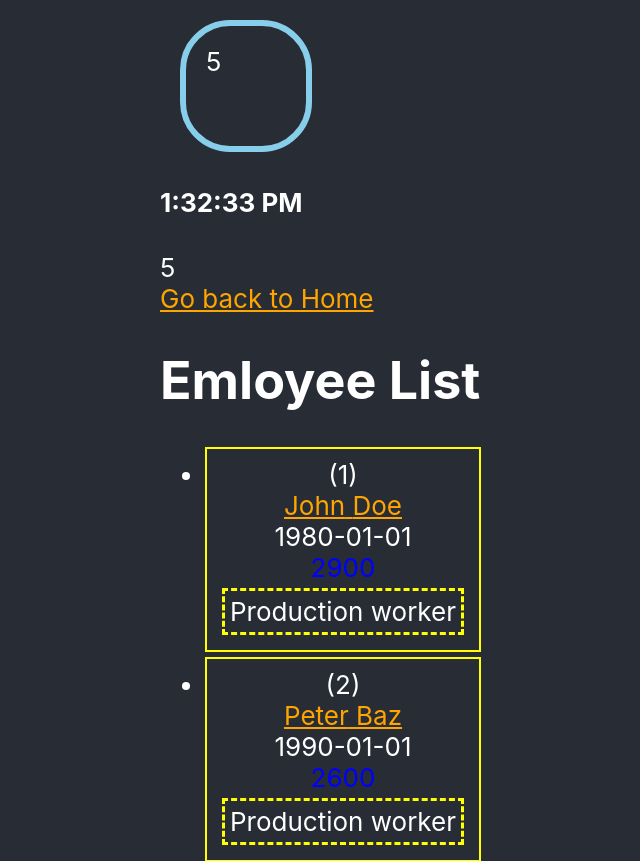
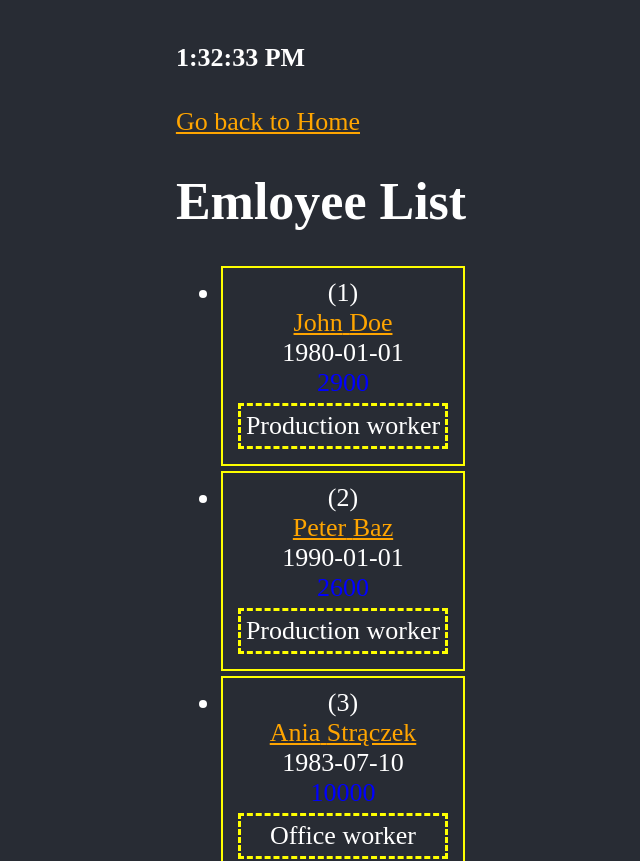
Before and after one commit to raczyk/ZDFRONpol-react-tests, a React (Create React App) app: page /employees-list in a window 1280 px wide. Shown: the top 861 px of the page, without its empty margins (317-957 px from the left). Built offline with nearby package versions, Linux system fonts and the light colour scheme.

Commit message:
reorganized folder structure

```diff
--- a/src/App.css
+++ /dev/null
@@ -1,45 +0,0 @@
-body {
-  background-color: #282C34;
-  min-height: 100vh;
-  display: flex;
-  flex-direction: column;
-  align-items: center;
-  justify-content: center;
-  font-size: calc(10px + 2vmin);
-  color: white;
-}
-.colorRed {
-color: red;
-}
-.colorBlue {
-color: rgb(72, 0, 255);
-}
-
-
-.loader {
-  border: 10px solid #f3f3f3;
-  border-top: 10px solid #3498db;
-  border-radius: 50%;
-  width: 80px;
-  height: 80px;
-  animation: spin 1s linear infinite;
-}
-
-@keyframes spin{
-  0% {
-    transform: rotate(0deg);
-  }
-  100% {
-    transform: rotate(360deg);
-  }
-}
-
-.timer {
-  border: 6px skyblue solid;
-  padding: 20px;
-  margin: 20px;
-  width: 80px;
-  height: 80px;
-  border-radius: 50px;
-  cursor: pointer;
-}
--- a/src/EmployeePage.tsx
+++ /dev/null
@@ -1,16 +0,0 @@
-import React from "react";
-import { useParams } from "react-router-dom";
-
-
-const EmployeePage = () => {
-    let { id } = useParams();
-
-    return (
-        <>
-            <h1>Employee Page</h1>
-            <div>id={id}</div>
-        </>
-    )
-}
-
-export default EmployeePage;
--- a/src/Clock.tsx
+++ b/src/components/Clock.tsx
@@ -2,14 +2,11 @@ import { useEffect, useState } from "react";
 
 const Clock = () => {
     const [dateString, setDateString] = useState<string>();
-    const [count, setCount] = useState(0);
 
     useEffect(() => {
       setInterval(() => {
         const newDateString = new Date().toLocaleTimeString();
         setDateString(newDateString);
-        setCount((count) => count + 1);
-        console.log('my interval', count);
       }, 1000);
       // eslint-disable-next-line react-hooks/exhaustive-deps
     }, []);
@@ -17,7 +14,7 @@ const Clock = () => {
     return (
       <div>
         <h4>{dateString}</h4>
-        {count}
+
       </div>
     );
   };
--- a/src/EmployeeListItem.tsx
+++ b/src/components/EmployeeListItem.tsx
@@ -34,7 +34,7 @@ interface EmployeeListItemProps {
 
 const EmployeesListItem = ({ employee, itemNumber }: EmployeeListItemProps) => {
 
-  const pathToEmployeePage = `/employee/:${employee.id}`
+  const pathToEmployeePage = `/employee/${employee.id}`
 
     return (
       <li style={employeeItemStyle}>
--- a/src/Timer.tsx
+++ b/src/components/Timer.tsx
@@ -1,20 +1,26 @@
 import React, { useEffect, useState } from 'react';
 
-const Timer = () => {
+interface TimerProps {
+    onReset?: (valueBeforeReset: number)=> void;
+}
+
+const Timer = (props: TimerProps) => {
+
   const [count, setCount] = useState(0);
 
   useEffect(() => {
     const intervalId = setInterval(() => {
-      console.log('timerInterval');
       setCount((count) => {
         return count + 1;
       });
     }, 1000);
 
-    return () => clearInterval(intervalId);
+    const effectCleanup = () => clearInterval(intervalId)
+    return effectCleanup;
   }, []);
 
   const resetTimer = () => {
+    props.onReset?.(count);
     setCount(0);
   };
 
--- a/src/index.css
+++ b/src/index.css
@@ -1,13 +1,45 @@
 body {
-  margin: 0;
-  font-family: -apple-system, BlinkMacSystemFont, 'Segoe UI', 'Roboto', 'Oxygen',
-    'Ubuntu', 'Cantarell', 'Fira Sans', 'Droid Sans', 'Helvetica Neue',
-    sans-serif;
-  -webkit-font-smoothing: antialiased;
-  -moz-osx-font-smoothing: grayscale;
+  background-color: #282C34;
+  min-height: 100vh;
+  display: flex;
+  flex-direction: column;
+  align-items: center;
+  justify-content: center;
+  font-size: calc(10px + 2vmin);
+  color: white;
+}
+.colorRed {
+color: red;
+}
+.colorBlue {
+color: rgb(72, 0, 255);
 }
 
-code {
-  font-family: source-code-pro, Menlo, Monaco, Consolas, 'Courier New',
-    monospace;
+
+.loader {
+  border: 10px solid #f3f3f3;
+  border-top: 10px solid #3498db;
+  border-radius: 50%;
+  width: 80px;
+  height: 80px;
+  animation: spin 1s linear infinite;
 }
+
+@keyframes spin{
+  0% {
+    transform: rotate(0deg);
+  }
+  100% {
+    transform: rotate(360deg);
+  }
+}
+
+.timer {
+  border: 6px skyblue solid;
+  padding: 20px;
+  margin: 20px;
+  width: 80px;
+  height: 80px;
+  border-radius: 50px;
+  cursor: pointer;
+}
--- a/src/index.tsx
+++ b/src/index.tsx
@@ -1,21 +1,21 @@
 import React from 'react';
 import ReactDOM from 'react-dom/client';
 import './index.css';
-import App from './App';
+import HomePage from './pages/HomePage';
 
 import { createBrowserRouter, RouterProvider } from 'react-router-dom';
-import EmployeesList from './EmployeesList';
-import EmployeePage from './EmployeePage';
+import EmployeesListPage from './pages/EmployeesListPage';
+import EmployeePage from './pages/EmployeePage';
 
 
 const router = createBrowserRouter([
   {
     path: "/",
-    element: <App />,
+    element: <HomePage />,
   },
   {
     path: "/employees-list",
-    element: <EmployeesList />,
+    element: <EmployeesListPage />,
   },
   {
     path: "/employee/:id",
@@ -24,7 +24,7 @@ const router = createBrowserRouter([
 ]);
 
 ReactDOM.createRoot(document.getElementById("root") as HTMLElement ).render(
-
+  <div id="page">
     <RouterProvider router={router} />
-
+    </div>
 );
--- /dev/null
+++ b/src/pages/EmployeePage.tsx
@@ -0,0 +1,23 @@
+import React from "react";
+import { useParams } from "react-router-dom";
+import Timer from "../components/Timer";
+
+
+const EmployeePage = () => {
+    let { id } = useParams();
+
+    const log2ndTimeReset = (timerValueBeforeReset: number) => {
+        console.log('2ndTimer has reset! with value' + timerValueBeforeReset);
+      }
+
+    return (
+        <>
+            <h1>Employee Page</h1>
+
+                You have been looking at this page for: <Timer onReset={log2ndTimeReset}/>
+            <div>id={id}</div>
+        </>
+    )
+}
+
+export default EmployeePage;
--- a/src/EmployeesList.tsx
+++ b/src/pages/EmployeesListPage.tsx
@@ -1,13 +1,11 @@
 import React, { useEffect, useState } from 'react';
-import EmployeesListItem from './EmployeeListItem';
-import OrangeLink from './OrangeLink';
-import fakeFetch from './fakeFetch';
-import { EmployeeRawData } from './employeesDataMock';
-import Clock from './Clock';
-import Timer from './Timer';
+import EmployeesListItem from '../components/EmployeeListItem';
+import OrangeLink from '../components/OrangeLink';
+import fakeFetch from '../fakeFetch';
+import { EmployeeRawData } from '../employeesDataMock';
+import Clock from '../components/Clock';
 
-const EmployeesList = () => {
-    // const employeesData: EmployeeRawData[] = [];
+const EmployeesListPage = () => {
     const [employeesData, setEmployeesData] = useState<EmployeeRawData[]>([]);
     const dataIsLoading = employeesData.length === 0;
 
@@ -29,7 +27,6 @@ const EmployeesList = () => {
 
   return (
     <div>
-        <Timer />
         <Clock />
         <OrangeLink to="/">Go back to Home</OrangeLink>
         <h1>Emloyee List</h1>
@@ -40,4 +37,4 @@ const EmployeesList = () => {
     </div>
   );
 };
-export default EmployeesList;
+export default EmployeesListPage;
```
Also changed, not shown: src/pages/HomePage.tsx (renamed from src/App.tsx, +3 -4 lines), src/components/OrangeLink.tsx (renamed from src/OrangeLink.tsx), 1 other file (tests, documents, lock files or other folders).
